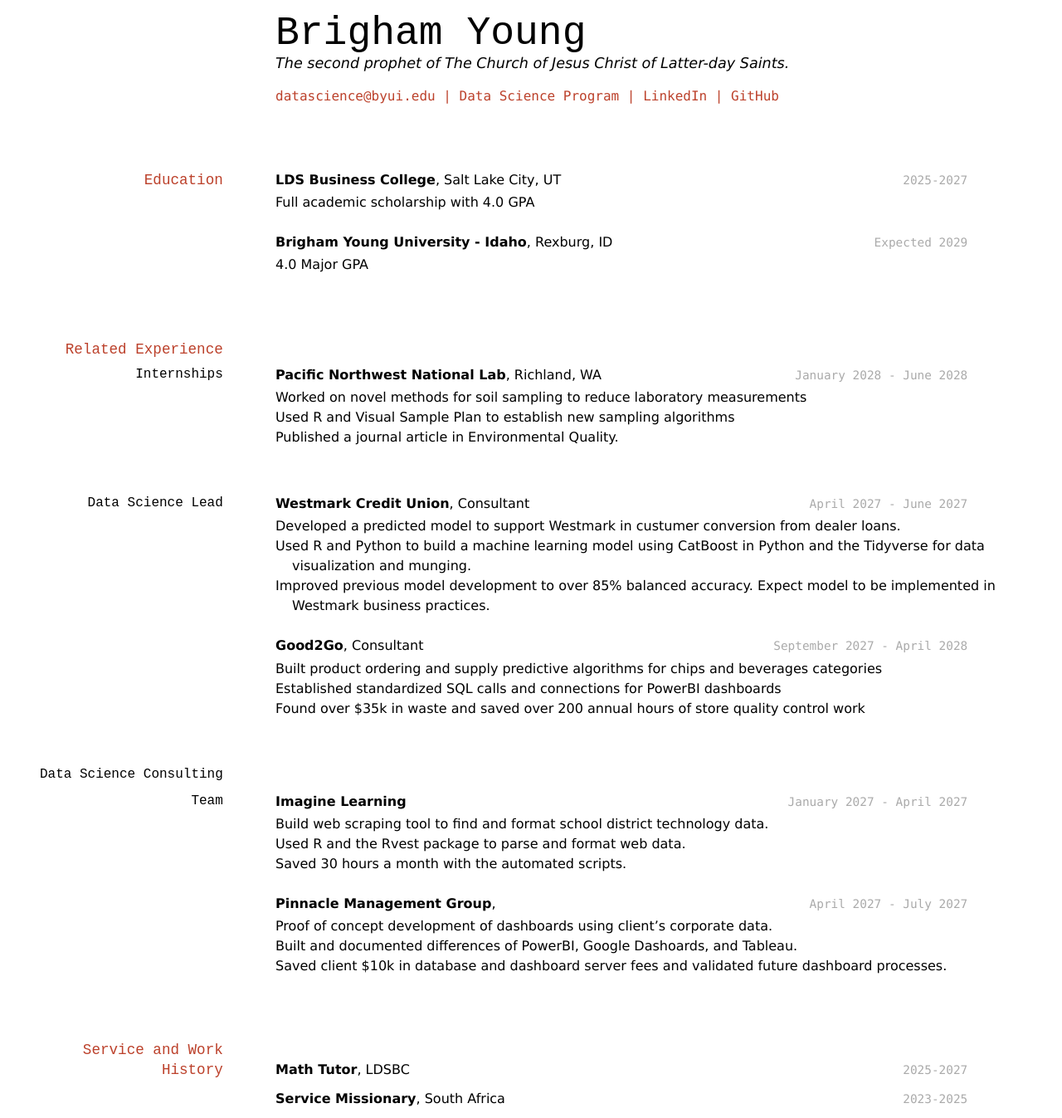
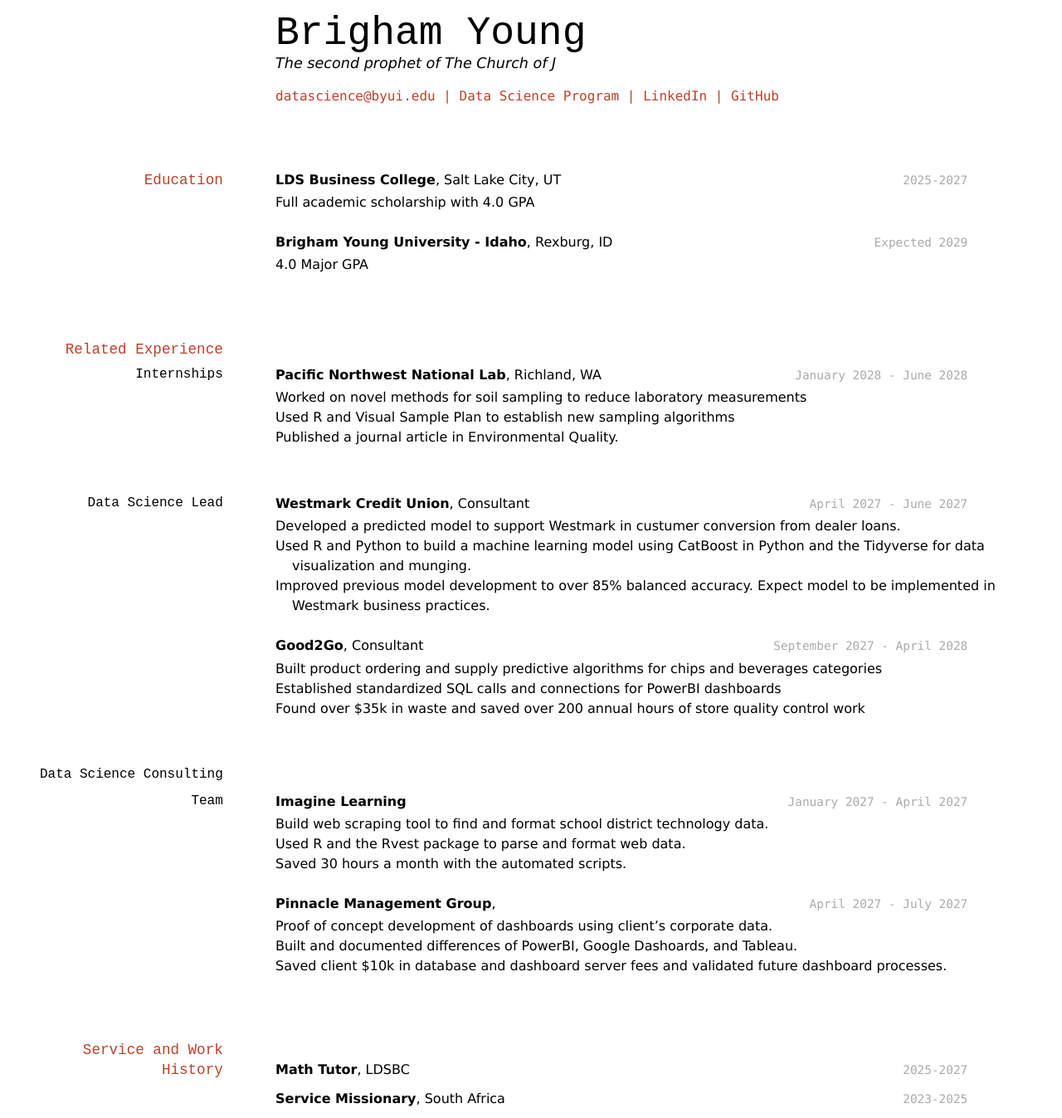
Before and after one commit to rileydixon6/riley_dixon_resume, a Jekyll site: the page built from docs/index.md, in a window 1280 px wide. Shown: the whole page at 83% size. Built offline with Jekyll 4.4.1, drawn with Linux system fonts in a browser that asks for light colours.

Commit message:
first commit

```diff
--- a/docs/index.md
+++ b/docs/index.md
@@ -3,7 +3,7 @@ layout: cv
 title: Brigham Young's Resume
 ---
 # Brigham Young
-The second prophet of The Church of Jesus Christ of Latter-day Saints.
+The second prophet of The Church of J
 
 <div id="webaddress">
 <a href="datascience@byui.edu">datascience@byui.edu</a>
```
